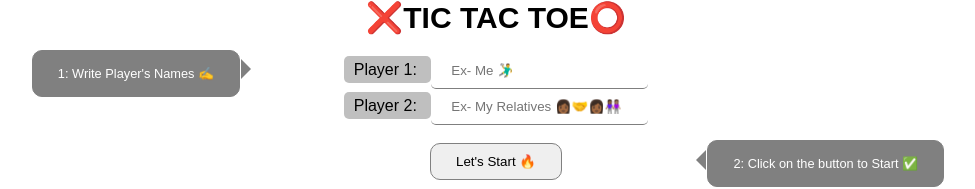
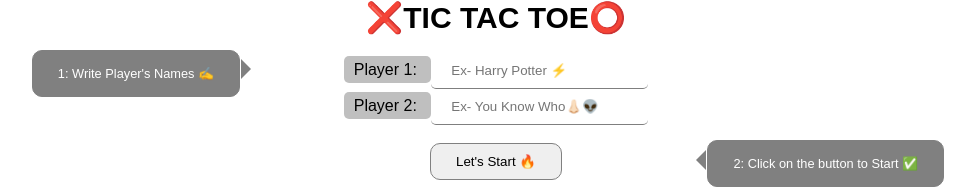
Before and after one commit to paridaabinash/Tic-Tac-Toe_JS, a plain HTML site: page index.html in a window 1280 px wide. Shown: the top 189 px of the page, without its empty margins (144-1119 px from the left). Drawn offline with Linux system fonts and the light colour scheme.

Commit message:
Update index.html

```diff
--- a/index.html
+++ b/index.html
@@ -15,9 +15,9 @@
     <br>
     <div class="msgbox1"><div class="msg1">1: Write Player's Names ✍</div></div>
     <section>
-        <label for="player1">Player 1: </label><input type="text" id="player1" placeholder="Ex- Me 🤾‍♂️">
+        <label for="player1">Player 1: </label><input type="text" id="player1" placeholder="Ex- Harry Potter ⚡">
         <br>
-        <label for="player2">Player 2: </label><input type="text" id="player2" placeholder="Ex- My Relatives 👩🏾‍🤝‍👩🏾👩🏾‍🤝‍👩🏽">
+        <label for="player2">Player 2: </label><input type="text" id="player2" placeholder="Ex- You Know Who👃🏻👽">
     </section>
     <br>
 
```
